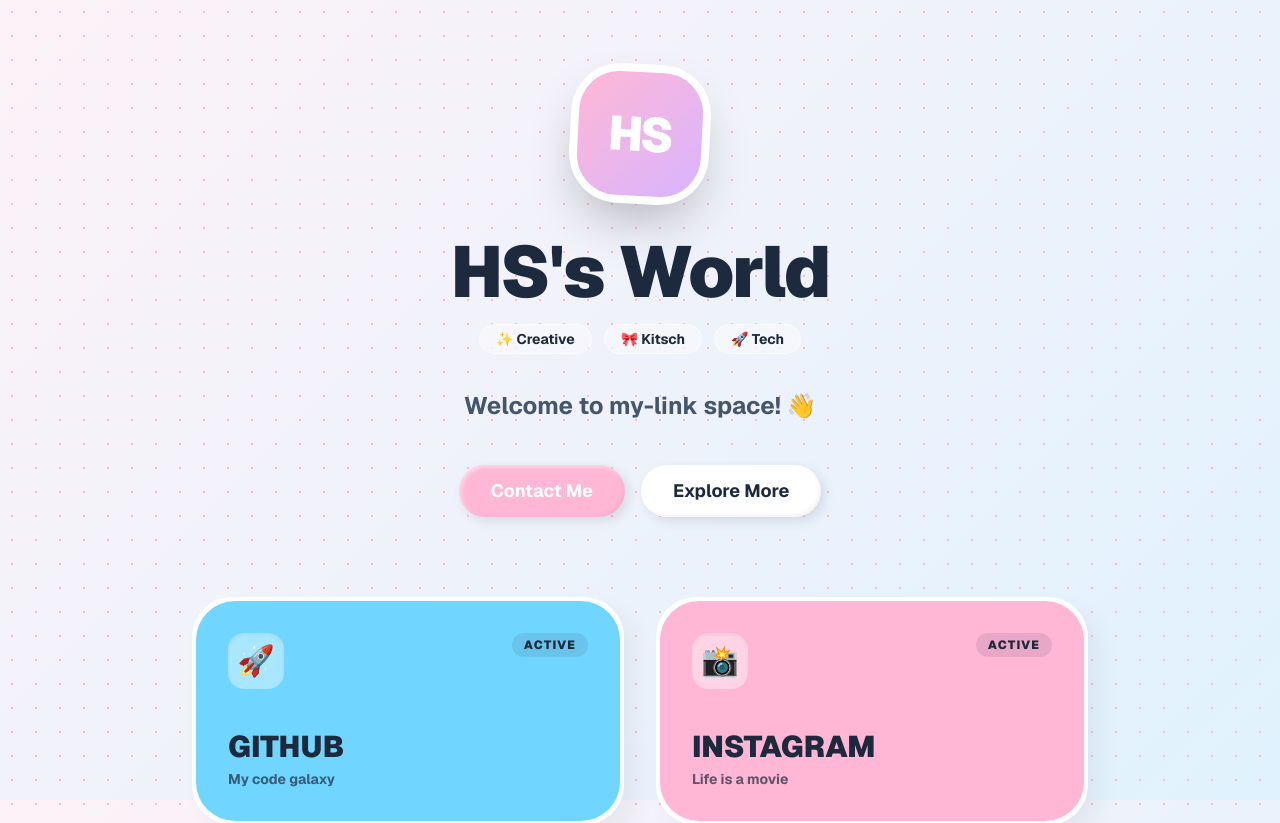
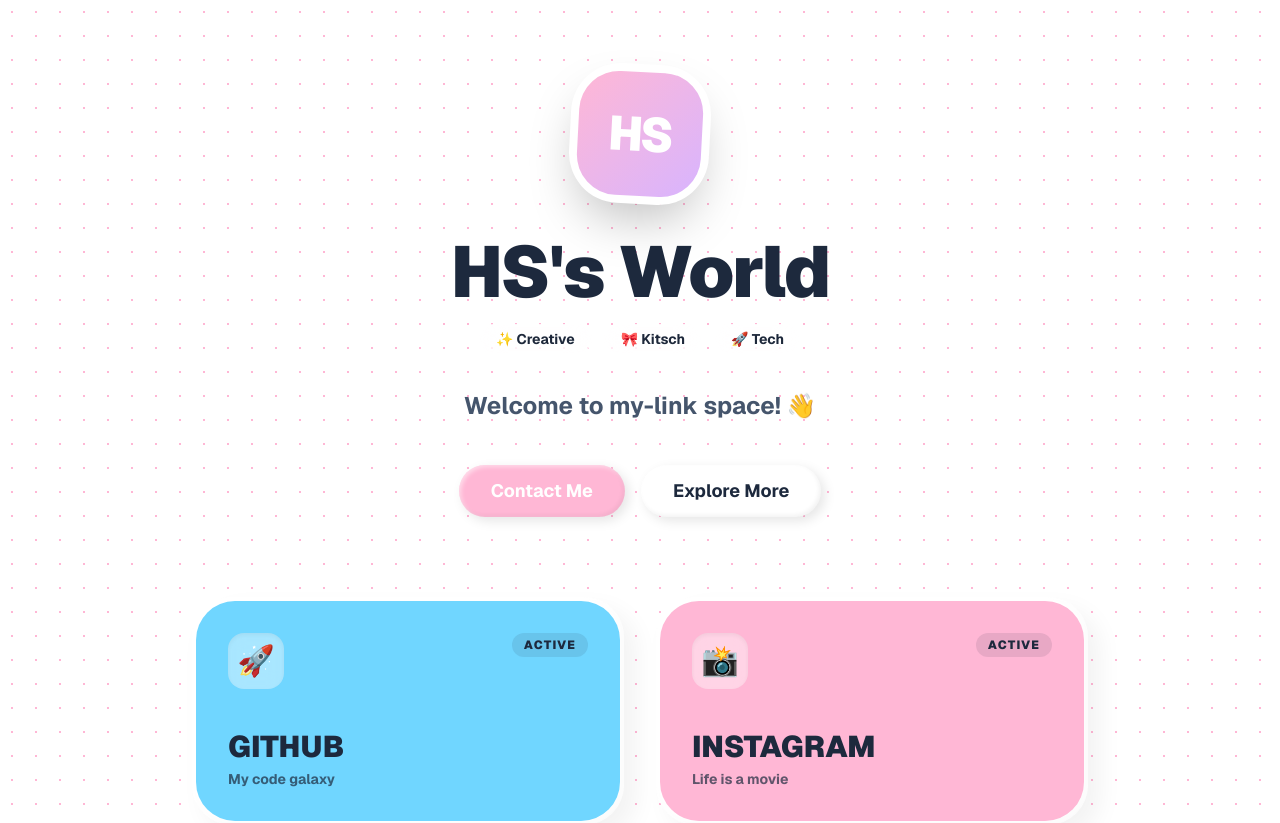
Before and after one commit to KimHaeSeul/my-link, a Next.js app in the folder my-profile/: page / in a window 1280 px wide. Shown: the top 823 px of the page. Built offline with nearby package versions, Linux system fonts and the light colour scheme.

Commit message:
style: 배경을 흰색 배경에 파스텔 핑크 도트 패턴으로 수정

```diff
--- a/my-profile/app/globals.css
+++ b/my-profile/app/globals.css
@@ -15,10 +15,9 @@
 }
 
 body {
-  background:
-    radial-gradient(var(--color-bubblegum-pink) 1.5px, transparent 1.5px),
-    linear-gradient(135deg, #fdf2f8 0%, #e0f2fe 100%);
-  background-size: 24px 24px, 100% 100%;
+  background-color: #ffffff;
+  background-image: radial-gradient(var(--color-bubblegum-pink) 1.5px, transparent 1.5px);
+  background-size: 24px 24px;
   color: var(--foreground);
   font-family: var(--font-geist-sans), sans-serif;
   min-height: 100vh;
```
